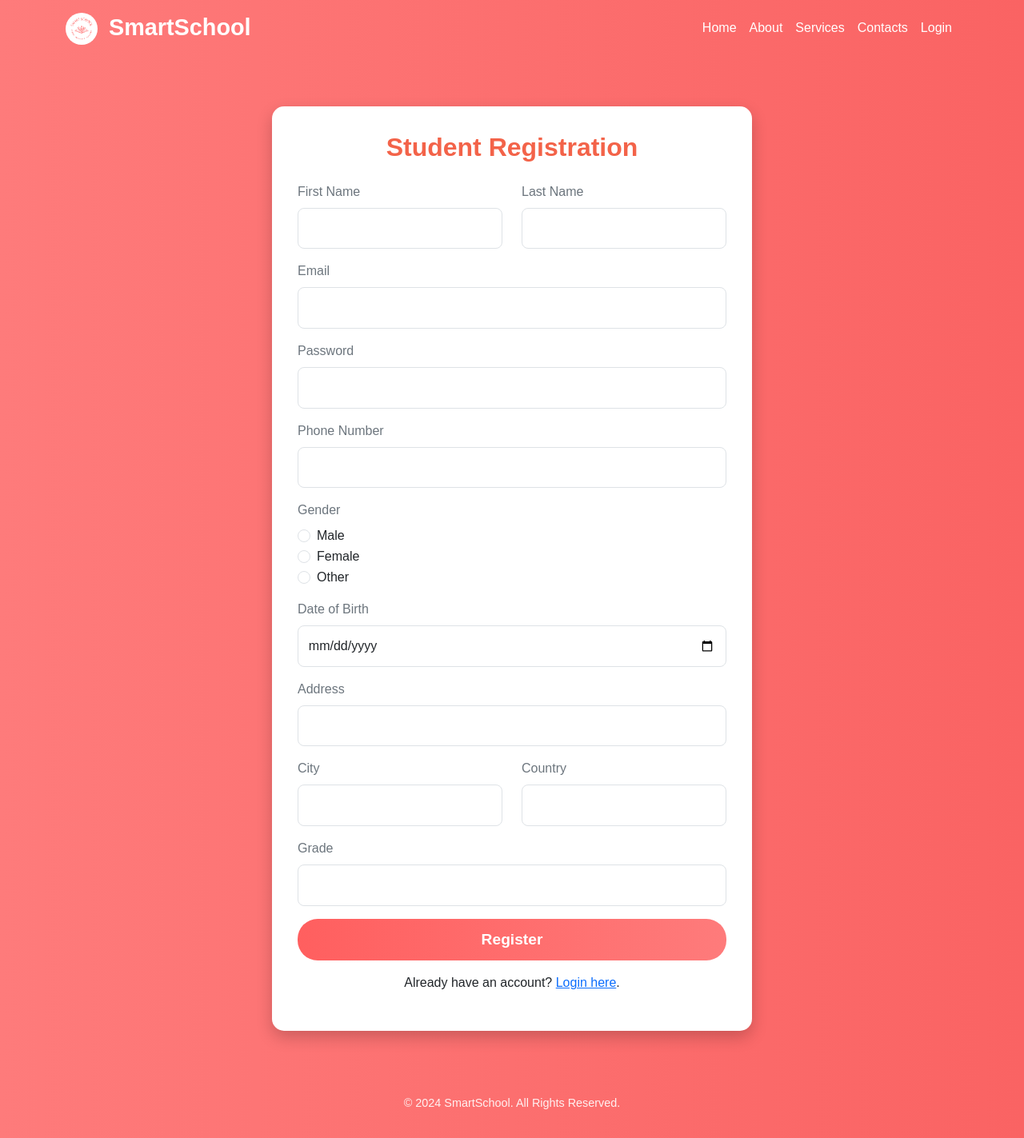
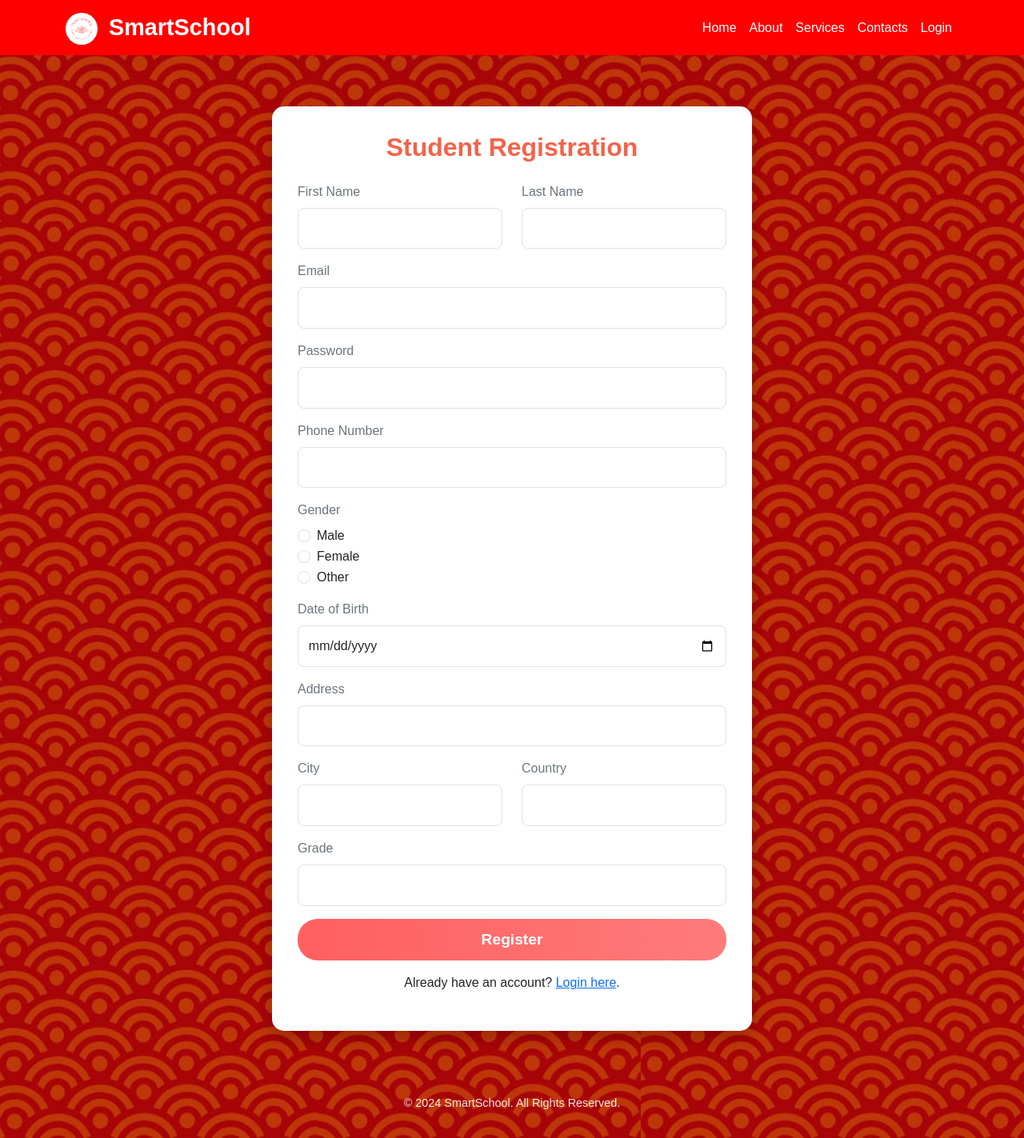
Before and after one commit to johncybersec1/smartsys, a Flask app: page /register in a window 1280 px wide. Shown: the whole page at 80% size. Run offline with Flask 3, Linux system fonts and the light colour scheme.

Commit message:
wallpaper changes

```diff
--- a/templates/register.html
+++ b/templates/register.html
@@ -12,12 +12,13 @@
     <style>
         /* Background */
         body {
-            background: linear-gradient(to right, #fe7b7b, #fa6363);
+            background-image: url("/static/pop.jpg");
+            background-size: contain;
             font-family: 'Arial', sans-serif;
         }
 
         .navbar {
-            background-color: transparent;
+            background-color: red;
         }
         .navbar-brand img {
             height: 40px; /* Adjust size of the logo */
--- a/templates/teacher_register.html
+++ b/templates/teacher_register.html
@@ -12,11 +12,12 @@
     <style>
         /* Background */
         body {
-            background: linear-gradient(to right, #fe7b7b, #fa6363);
+            background-image: url("/static/pop.jpg");
+            background-size: contain;
             font-family: 'Arial', sans-serif;
         }
         .navbar {
-            background-color: transparent;
+            background-color: red;
         }
         .navbar-brand img {
             height: 40px;
```
Also changed, not shown: templates/get_started.html (+6 -3 lines).
